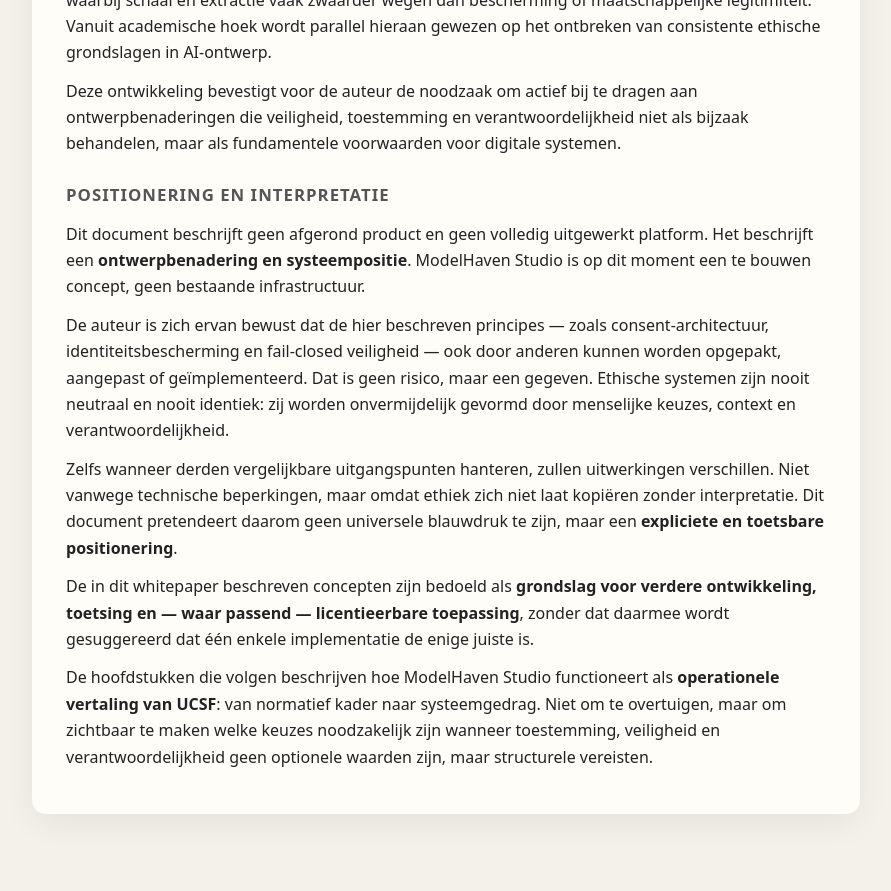
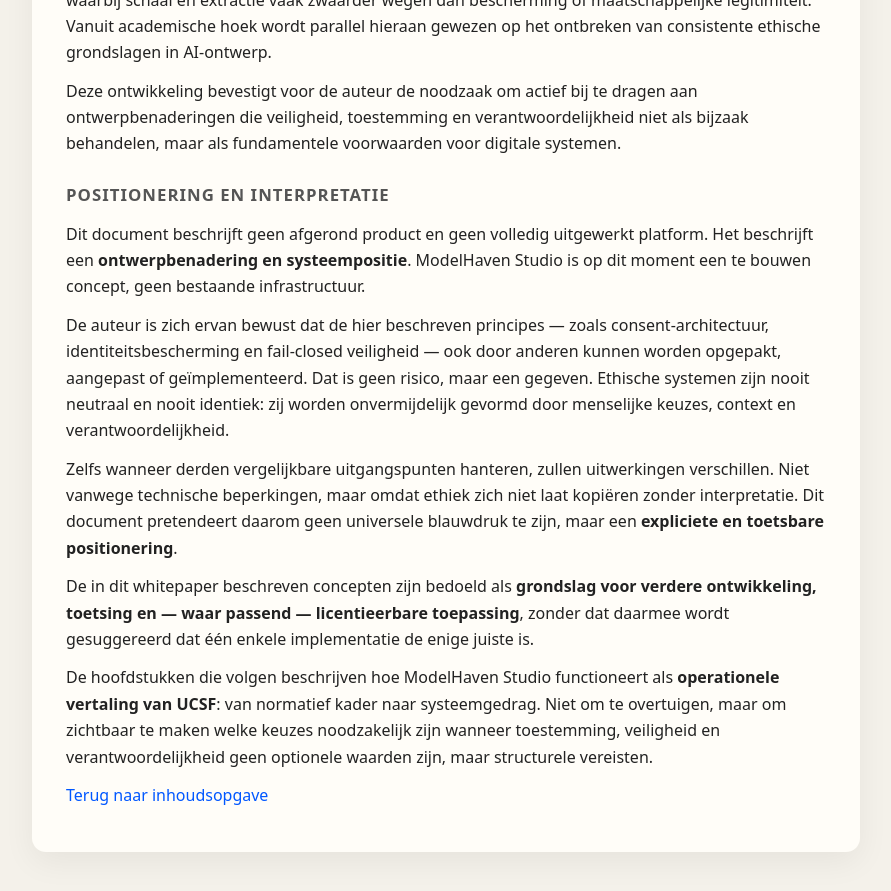
Before and after one commit to MartijnBruzzese/ModelHaven-Studio, a Jekyll site: the page built from WHITE_PAPERS/NL/MODELHAVEN_STUDIO_NL/01_INLEIDING.md, in a window 1280 px wide and 900 px high, scrolled down 1568 px. Shown: the top 891 px of the window, without its empty margins (194-1085 px from the left). Built offline with Jekyll 4.4.1, drawn with Linux system fonts in a browser that asks for light colours; our own code applies the rules of GitHub Pages for plain Markdown files; before the commit the page ends 2430 px from its top, so only the background shows below that.

Commit message:
Update 01_INLEIDING.md

```diff
--- a/WHITE_PAPERS/NL/MODELHAVEN_STUDIO_NL/01_INLEIDING.md
+++ b/WHITE_PAPERS/NL/MODELHAVEN_STUDIO_NL/01_INLEIDING.md
@@ -55,3 +55,5 @@
 De in dit whitepaper beschreven concepten zijn bedoeld als **grondslag voor verdere ontwikkeling, toetsing en — waar passend — licentieerbare toepassing**, zonder dat daarmee wordt gesuggereerd dat één enkele implementatie de enige juiste is.
 
 De hoofdstukken die volgen beschrijven hoe ModelHaven Studio functioneert als **operationele vertaling van UCSF**: van normatief kader naar systeemgedrag. Niet om te overtuigen, maar om zichtbaar te maken welke keuzes noodzakelijk zijn wanneer toestemming, veiligheid en verantwoordelijkheid geen optionele waarden zijn, maar structurele vereisten.
+
+[Terug naar inhoudsopgave](#inhoudsopgave)
```
